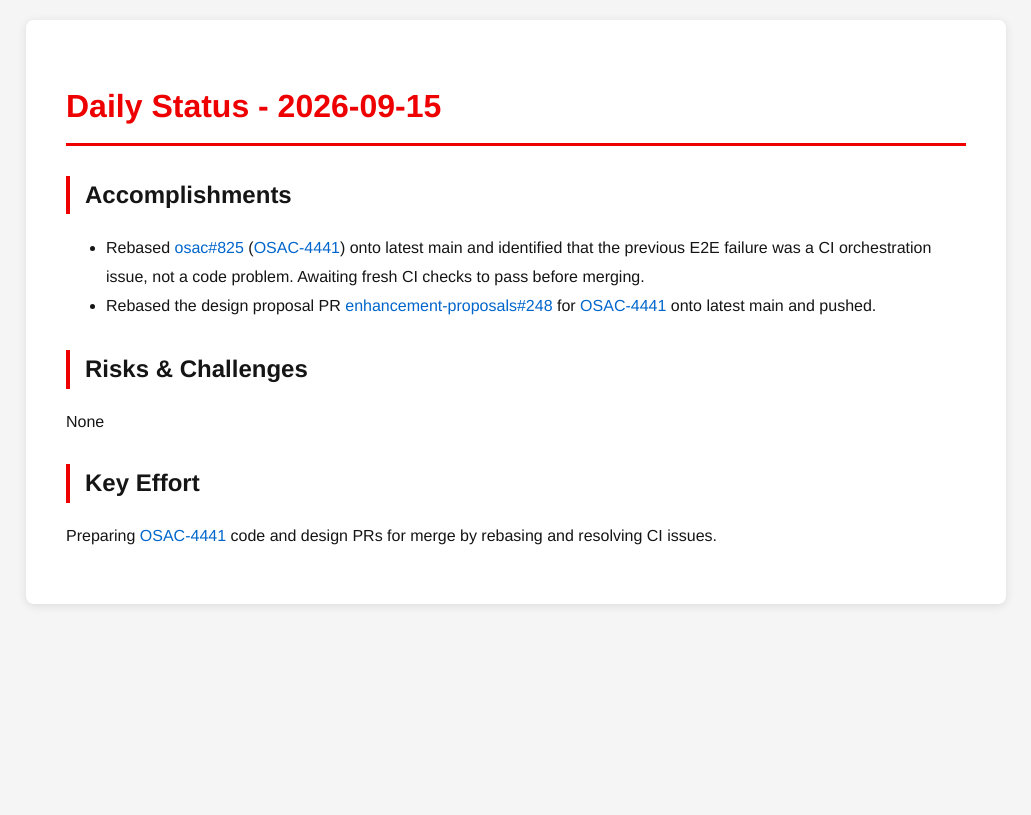
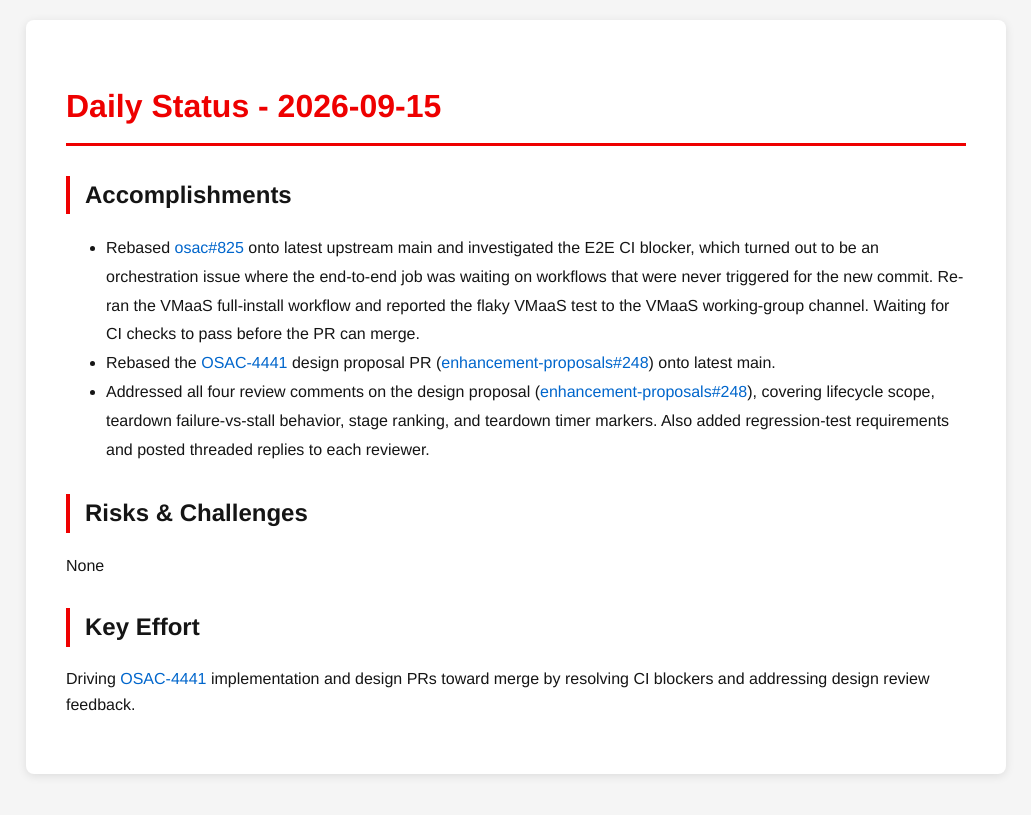
Before and after one commit to tzvatot/daily-status, a Jekyll site: the page built from 2026-09-15.md, in a window 1280 px wide. Shown: the top 815 px of the page, without its empty margins (124-1155 px from the left). Built offline with Jekyll 4.4.1, drawn with Linux system fonts in a browser that asks for light colours.

Commit message:
Daily status update - 2026-09-15

```diff
--- a/2026-09-15.md
+++ b/2026-09-15.md
@@ -7,11 +7,12 @@ date: 2026-09-15
 # Daily Status - 2026-09-15
 
 ## Accomplishments
-- Rebased [osac#825](https://github.com/osac-project/osac/pull/825) ([OSAC-4441](https://redhat.atlassian.net/browse/OSAC-4441)) onto latest main and identified that the previous E2E failure was a CI orchestration issue, not a code problem. Awaiting fresh CI checks to pass before merging.
-- Rebased the design proposal PR [enhancement-proposals#248](https://github.com/osac-project/enhancement-proposals/pull/248) for [OSAC-4441](https://redhat.atlassian.net/browse/OSAC-4441) onto latest main and pushed.
+- Rebased [osac#825](https://github.com/osac-project/osac/pull/825) onto latest upstream main and investigated the E2E CI blocker, which turned out to be an orchestration issue where the end-to-end job was waiting on workflows that were never triggered for the new commit. Re-ran the VMaaS full-install workflow and reported the flaky VMaaS test to the VMaaS working-group channel. Waiting for CI checks to pass before the PR can merge.
+- Rebased the [OSAC-4441](https://redhat.atlassian.net/browse/OSAC-4441) design proposal PR ([enhancement-proposals#248](https://github.com/osac-project/enhancement-proposals/pull/248)) onto latest main.
+- Addressed all four review comments on the design proposal ([enhancement-proposals#248](https://github.com/osac-project/enhancement-proposals/pull/248)), covering lifecycle scope, teardown failure-vs-stall behavior, stage ranking, and teardown timer markers. Also added regression-test requirements and posted threaded replies to each reviewer.
 
 ## Risks & Challenges
 None
 
 ## Key Effort
-Preparing [OSAC-4441](https://redhat.atlassian.net/browse/OSAC-4441) code and design PRs for merge by rebasing and resolving CI issues.
+Driving [OSAC-4441](https://redhat.atlassian.net/browse/OSAC-4441) implementation and design PRs toward merge by resolving CI blockers and addressing design review feedback.
```
